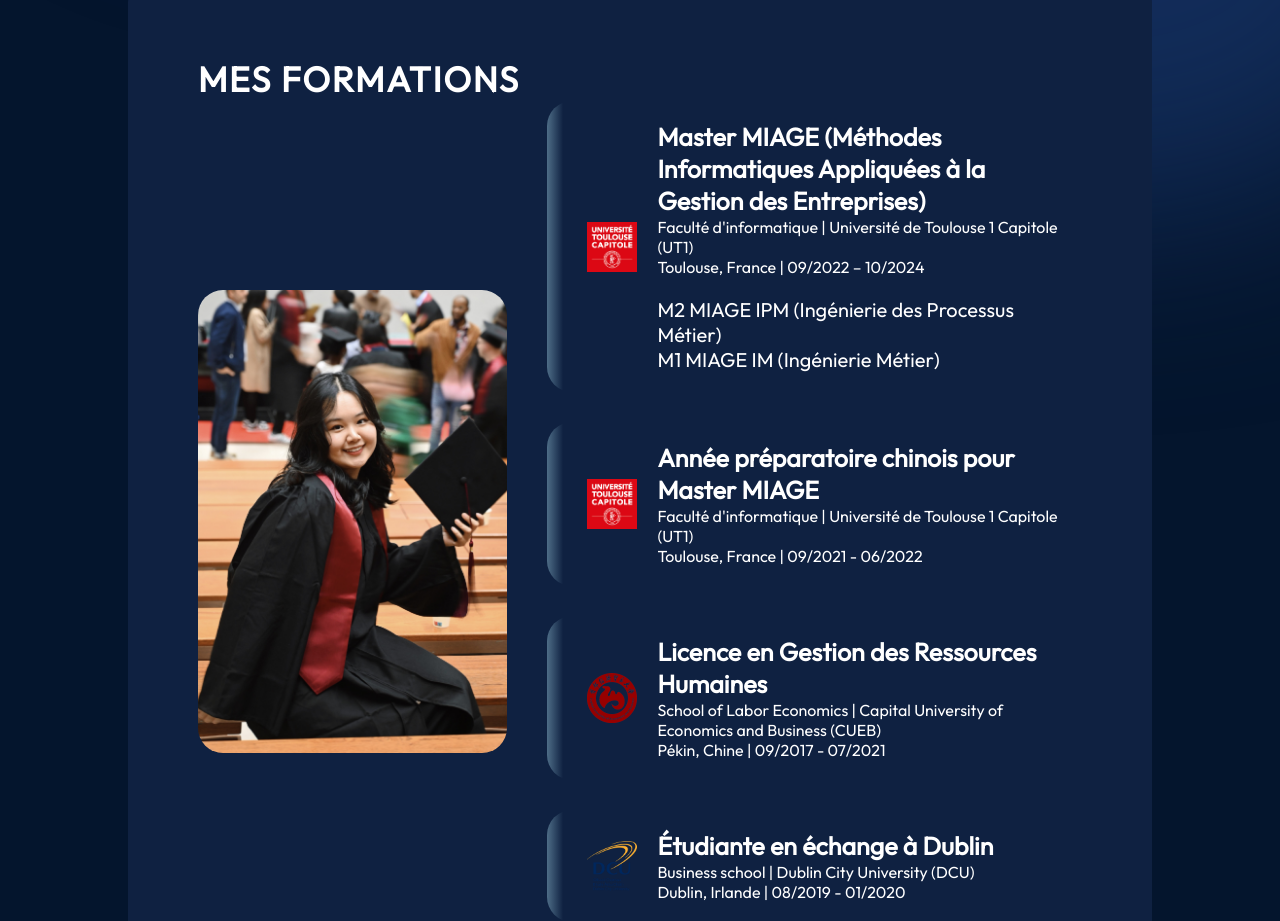
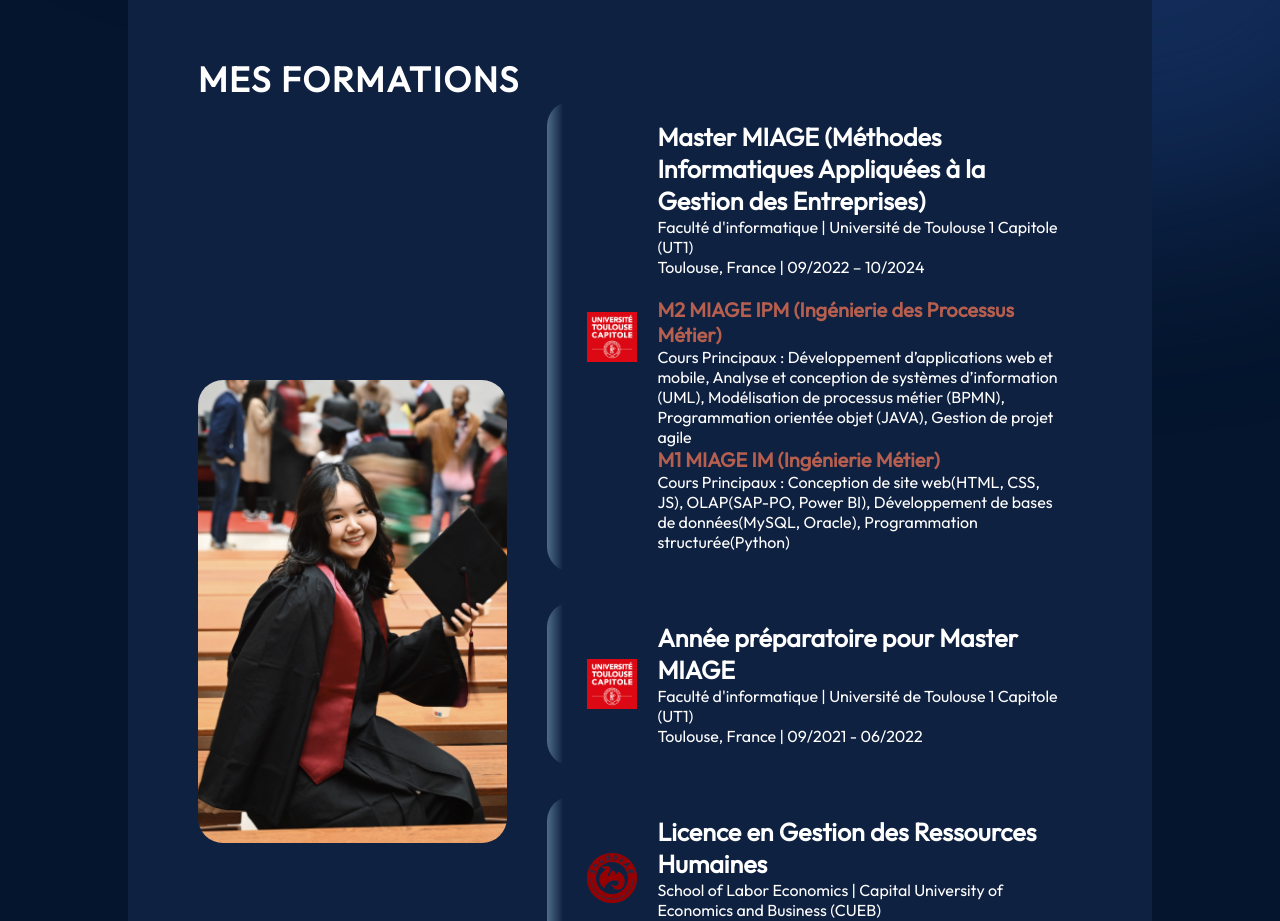
Before and after one commit to Yifan0105/ReactPortfolio, a React (Vite) app: page / in a window 1280 px wide. Shown: the part 821-1742 px from the top of the page. Built offline with nearby package versions, Linux system fonts and the light colour scheme.

Commit message:
update i18n for Formation

```diff
--- a/src/componets/Formations/Formations.jsx
+++ b/src/componets/Formations/Formations.jsx
@@ -1,57 +1,58 @@
 import React from 'react';
 import styles from './Formations.module.css';
+import { translate } from '../../i18n/i18n';
 
-export const Formations = () => {
+export const Formations = ({ lang }) => {
   return (
     <section id="formations" className={styles.container}>
-      <h2 className={styles.title}> Mes Formations  </h2>
+      <h2 className={styles.title}> {translate(lang, 'formations.title')} </h2>
       <div className={styles.content}>
         <img src="./assets/formations/formation.JPG" alt="2024 Graduation" className={styles.formationImage}/>
         <ul className={styles.formationItems}>
           <li className={styles.formationItem}>
             <img src="./assets/formations/UT1.png" alt="UT1 icon" className={styles.formationUniversityImage}/>
               <div className={styles.formationItemText}>
-                <h3>Master MIAGE (Méthodes Informatiques Appliquées à la Gestion des Entreprises) </h3>
-                Faculté d'informatique | Université de Toulouse 1 Capitole (UT1)
+                <h3>{translate(lang, 'formations.master.title')}</h3>
+                {translate(lang, 'formations.master.university')}
                 <br />
-                Toulouse, France | 09/2022 – 10/2024
+                {translate(lang, 'formations.master.location')} | {translate(lang, 'formations.master.dates')}
                 <br /><br />
-                <p>M2 MIAGE IPM (Ingénierie des Processus Métier)</p>
-                <p> M1 MIAGE IM (Ingénierie Métier)</p>
-
+                <p className={styles.keywordText}>{translate(lang, 'formations.master.specialization1')}</p>
+                {translate(lang, 'formations.master.courses')}
+                <p className={styles.keywordText}>{translate(lang, 'formations.master.specialization2')}</p>
+                {translate(lang, 'formations.master.courses2')}
               </div>
           </li>
           <li className={styles.formationItem}>
-            <img src="./assets/formations/UT1.png" alt="UT1 icon" className={styles.formationUniversityImage} />
+            <img src="./assets/formations/UT1.png" alt="UT1 icon" className={styles.formationUniversityImage}/>
               <div className={styles.formationItemText}>
-                <h3>Année préparatoire chinois pour Master MIAGE</h3>
-                 Faculté d'informatique | Université de Toulouse 1 Capitole (UT1)
-                 <br />
-                 Toulouse, France | 09/2021 - 06/2022
+                <h3>{translate(lang, 'formations.preparatory.title')}</h3>
+                {translate(lang, 'formations.preparatory.university')}
+                <br />
+                {translate(lang, 'formations.preparatory.location')} | {translate(lang, 'formations.preparatory.dates')}
               </div>
           </li>
           <li className={styles.formationItem}>
             <img src="./assets/formations/CUEB.png" alt="CUEB icon" className={styles.formationUniversityImage}/>
               <div className={styles.formationItemText}>
-                <h3>Licence en Gestion des Ressources Humaines </h3>
-                School of Labor Economics | Capital University of Economics and Business (CUEB)
+                <h3>{translate(lang, 'formations.bachelor.title')}</h3>
+                {translate(lang, 'formations.bachelor.university')}
                 <br />
-                Pékin, Chine | 09/2017 - 07/2021
+                {translate(lang, 'formations.bachelor.location')} | {translate(lang, 'formations.bachelor.dates')}
               </div>
           </li>
           <li className={styles.formationItem}>
             <img src="./assets/formations/DCU.png" alt="DCU icon" className={styles.formationUniversityImage}/>
               <div className={styles.formationItemText}>
-                <h3>Étudiante en échange à Dublin  </h3>
-                Business school | Dublin City University (DCU)
+                <h3>{translate(lang, 'formations.exchange.title')}</h3>
+                {translate(lang, 'formations.exchange.university')}
                 <br />
-                Dublin, Irlande | 08/2019 - 01/2020
-                <p>
-                </p>
+                {translate(lang, 'formations.exchange.location')} | {translate(lang, 'formations.exchange.dates')}
+                <p></p>
               </div>
           </li>
         </ul>
       </div>
     </section>
-  )
+  );
 }
--- a/src/componets/Formations/Formations.module.css
+++ b/src/componets/Formations/Formations.module.css
@@ -76,6 +76,12 @@
   margin-right: 20px;
 }
 
+.keywordText {
+  font-weight: bold;
+  color: #b65f4f;
+}
+
+
 @media screen and (max-width: 830px) {
   .container {
     background-color: transparent;
--- a/src/i18n/en.json
+++ b/src/i18n/en.json
@@ -11,5 +11,36 @@
       "description": "Full-stack developer with hands-on experience in designing and developing web applications within an agile team.\n\nI am currently looking for a professional opportunity as a Developer. I am available immediately, flexible to relocate anywhere in France, and hold a valid residence permit (APS) allowing me to work in France.\n\nI am also open to opportunities across other European Union countries.",
       "downloadCV": "Download my CV",
       "altText": "Profile photo"
+    },
+    "formations": {
+      "title": "My Education",
+      "master": {
+        "title": "Master MIAGE (Applied IT Methods for Business Management)",
+        "university": "Faculty of Computer Science | University of Toulouse 1 Capitole (UT1)",
+        "location": "Toulouse, France",
+        "dates": "09/2022 – 10/2024",
+        "specialization1": "M2 MIAGE IPM (Business Process Engineering)",
+        "courses": "Main Courses: Web and mobile application development, Information systems analysis and design (UML), Business process modeling (BPMN), Object-oriented programming (JAVA), Agile project management",
+        "specialization2": "M1 MIAGE IM (Business Engineering)",
+        "courses2": "Main Courses: Website design (HTML, CSS, JS), OLAP (SAP-PO, Power BI), Database development (MySQL, Oracle), Structured programming (Python)"
+      },
+      "preparatory": {
+        "title": "Preparatory Year for Master MIAGE",
+        "university": "Faculty of Computer Science | University of Toulouse 1 Capitole (UT1)",
+        "location": "Toulouse, France",
+        "dates": "09/2021 - 06/2022"
+      },
+      "bachelor": {
+        "title": "Bachelor’s in Human Resource Management",
+        "university": "School of Labor Economics | Capital University of Economics and Business (CUEB)",
+        "location": "Beijing, China",
+        "dates": "09/2017 - 07/2021"
+      },
+      "exchange": {
+        "title": "Exchange Student in Dublin",
+        "university": "Business School | Dublin City University (DCU)",
+        "location": "Dublin, Ireland",
+        "dates": "08/2019 - 01/2020"
+      }
     }
   }
--- a/src/i18n/fr.json
+++ b/src/i18n/fr.json
@@ -11,5 +11,36 @@
     "description": "Développeuse full stack avec une expérience concrète dans la conception et le développement d’applications web au sein d’une équipe agile.\n\nJe suis actuellement à la recherche d'une opportunité professionnelle en CDI ou CDD en tant que Développeuse. Je suis disponible immédiatement, mobile partout en France, et titulaire d'un titre de séjour valide (APS) me permettant de travailler sur le territoire français.\n\nJe suis également ouverte aux opportunités dans d'autres pays de l'Union européenne.",
     "downloadCV": "Télécharger mon CV",
     "altText": "Photo de profil"
+  },
+  "formations": {
+    "title": "Mes Formations",
+    "master": {
+      "title": "Master MIAGE (Méthodes Informatiques Appliquées à la Gestion des Entreprises)",
+      "university": "Faculté d'informatique | Université de Toulouse 1 Capitole (UT1)",
+      "location": "Toulouse, France",
+      "dates": "09/2022 – 10/2024",
+      "specialization1": "M2 MIAGE IPM (Ingénierie des Processus Métier)",
+      "courses": "Cours Principaux : Développement d’applications web et mobile, Analyse et conception de systèmes d’information (UML), Modélisation de processus métier (BPMN), Programmation orientée objet (JAVA), Gestion de projet agile",
+      "specialization2": "M1 MIAGE IM (Ingénierie Métier)",
+      "courses2": "Cours Principaux : Conception de site web(HTML, CSS, JS), OLAP(SAP-PO, Power BI), Développement de bases de données(MySQL, Oracle), Programmation structurée(Python)"
+    },
+    "preparatory": {
+      "title": "Année préparatoire pour Master MIAGE",
+      "university": "Faculté d'informatique | Université de Toulouse 1 Capitole (UT1)",
+      "location": "Toulouse, France",
+      "dates": "09/2021 - 06/2022"
+    },
+    "bachelor": {
+      "title": "Licence en Gestion des Ressources Humaines",
+      "university": "School of Labor Economics | Capital University of Economics and Business (CUEB)",
+      "location": "Pékin, Chine",
+      "dates": "09/2017 - 07/2021"
+    },
+    "exchange": {
+      "title": "Étudiante en échange à Dublin",
+      "university": "Business school | Dublin City University (DCU)",
+      "location": "Dublin, Irlande",
+      "dates": "08/2019 - 01/2020"
+    }
   }
 }
```
